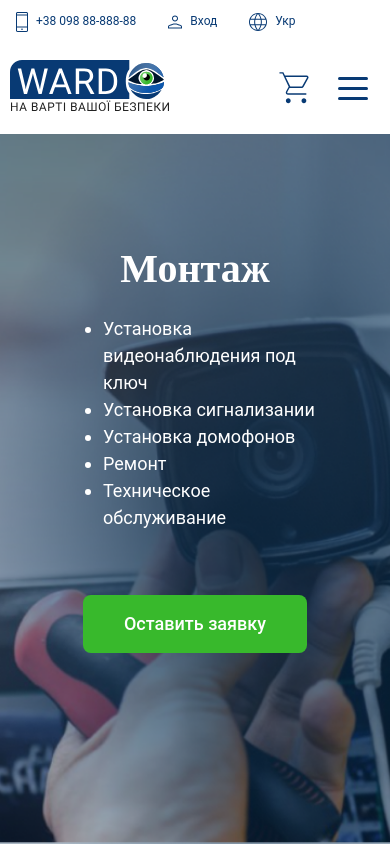
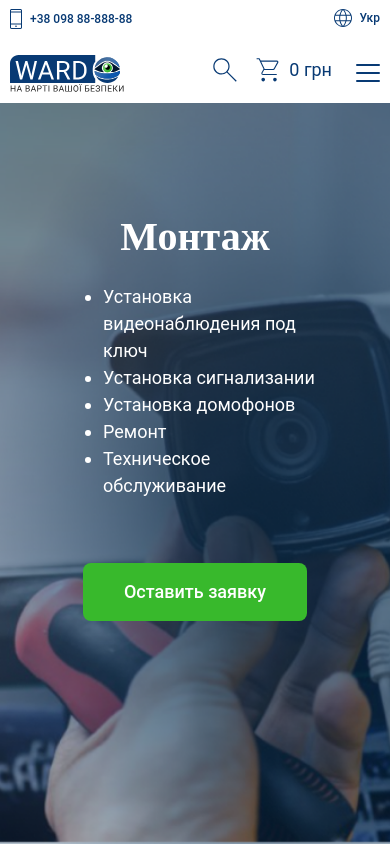
Before and after one commit to f4rr3ll1990/f4rr3ll1990.github.io, a plain HTML site: page index.html in a window 390 px wide. Shown: the top 844 px of the page. Drawn offline with nearby package versions, Linux system fonts and the light colour scheme; a small style sheet from the web is missing; a web font is replaced by a local one.

Commit message:
mobile nav fixes

```diff
--- a/index.html
+++ b/index.html
@@ -30,12 +30,7 @@
                             <span>+38 098 88-888-88</span>
                         </a>
                     </li>
-                    <li class="nav-item ">
-                        <a class="nav-link" href="#">
-                            <img src="image/main/person.svg" alt="">
-                            <span>Вход</span>
-                        </a>
-                    </li>
+
                     <li class="nav-item ">
                         <a class="nav-link" href="#">
                             <img src="image/main/language.svg" alt="">
@@ -57,7 +52,12 @@
                 <div class="mobile-buttons_right">
 
                     <a class="nav-link top-cart_button" href="#">
-                        <img src="image/main/shopping_cart.svg" alt="" class="menubuttons-icon">
+                        <span class="mobile-search_icon"></span>
+                    </a>
+
+                    <a class="nav-link top-cart_button" href="#">
+                        <span class="mobile-cartbtn_icon"></span>
+                        <span class="mobile-cartbtn_total">0 грн</span>
                     </a>
 
                     <button class="navbar-toggler mobile-nav_button" type="button" data-toggle="collapse"
--- a/styles.css
+++ b/styles.css
@@ -201,7 +201,9 @@
     z-index: 1200;
 }
 
-
+.mobile-logo_left .logo-image_link img {
+    height: 4.49vh;
+}
 
 .topmenu-wrap a {
     font-family: Roboto;
@@ -219,55 +221,62 @@
 
 .topbuttons-wrap .nav-link {
     font-family: Roboto;
+    font-size: 14px;
+    font-weight: 500;
+    line-height: 2px;
+    letter-spacing: 0em;
+    text-align: left;
+    color: #083A74;
+    display: flex;
+    align-items: center;
+    padding: 9px 10px;
+}
+
+.topbuttons-wrap .nav-link span {
+    padding-left: 8px;
+}
+
+.mainmenu-wrap a {
+    font-family: Roboto;
+    font-size: 20px;
+    font-weight: 500;
+    line-height: 30px;
+    letter-spacing: 0em;
+    text-align: left;
+    color: #222222;
+    /* padding: 29px 32px; */
+}
+
+.menubuttons-icon {
+    width: 24px;
+    height: 24px;
+}
+
+
+.top-cart_button span {
+    font-family: Roboto;
     font-size: 18px;
     font-weight: 400;
     line-height: 27px;
     letter-spacing: 0em;
     text-align: left;
     color: #083A74;
-    display: flex;
-    align-items: center;
-}
-
-.topbuttons-wrap .nav-link span {
     padding-left: 8px;
 }
 
-.mainmenu-wrap a {
-    font-family: Roboto;
-    font-size: 20px;
-    font-weight: 500;
-    line-height: 30px;
-    letter-spacing: 0em;
-    text-align: left;
-    color: #222222;
-    /* padding: 29px 32px; */
-}
-
-.menubuttons-icon {
-    width: 32px;
-    height: 32px;
-}
-
-.top-cart_button span {
-    font-family: Roboto;
-    font-size: 18px;
-    font-weight: 400;
-    line-height: 27px;
-    letter-spacing: 0em;
-    text-align: left;
-    color: #083A74;
-    padding-left: 8px;
-}
+
 
 /* MOBILE nav */
 .mob-info {
-    height: 6.2vh;
+    height: 5.6vh;
     display: none;
 }
+.topbuttons-wrap ul {
+    justify-content: space-between;
+}
 
 .mob-nav {
-    min-height: 9.7vh;
+    min-height: 6.6vh;
     display: none;
 }
 
@@ -276,18 +285,59 @@
 }
 
 .mob-nav .top-cart_button {
-    padding-top: 12px;
-}
+    /* padding-top: 12px; */
+    padding-top: 0px;
+    padding-bottom: 0px;
+}
+
+.mobile-cartbtn_icon {
+    background-image: url('image/main/shopping_cart.svg');
+    background-repeat: no-repeat;
+    background-size: contain;
+    display: inline-block;
+    position: relative;
+    top: 3px;
+    right: 5px;
+    width: 24px;
+    height: 24px;
+    padding-left: 0px !important;
+}
+.mobile-cartbtn_total {
+    padding-left: 0px !important;
+    position: relative;
+    top: -3px;
+}
+.mobile-search_icon {
+    background-image: url('image/main/search.svg');
+    background-repeat: no-repeat;
+    background-size: contain;
+    display: inline-block;
+    position: relative;
+    top: 3px;
+    /* right: 5px; */
+    width: 24px;
+    height: 24px;
+    padding-left: 0px !important;
+}
+
+
 
 .mobile-buttons_right {
     display: flex;
 }
+.mobile-buttons_right a {
+    padding: 0px 12px;
+}
 
 .mob-nav .mob-navwrap {
-    min-height: 84.1vh;
+    min-height: 87.8vh;
     padding-top: 8px;
 }
 
+.mobile-nav_button {
+    padding-top: 0;
+    padding-bottom: 0;
+}
 
 /* .mob-nav .mob-nav_biglink {
     font-family: IBM Plex Sans;
@@ -466,15 +516,15 @@ ul.static-menu,
     border: none;
 }
 
-.navbar-toggler,
 .navbar-toggler {
     outline: none;
     box-shadow: none;
     border: none;
+    padding-right: 0;
 }
 
 .animated-icon {
-    width: 30px;
+    width: 24px;
     height: 20px;
     position: relative;
     margin: 0px;
@@ -492,7 +542,7 @@ ul.static-menu,
 .animated-icon span {
     display: block;
     position: absolute;
-    height: 3px;
+    height: 2px;
     width: 100%;
     border-radius: 9px;
     opacity: 1;
@@ -520,7 +570,7 @@ ul.static-menu,
 }
 
 .animated-icon span:nth-child(2) {
-    top: 10px;
+    top: 8px;
     -webkit-transform-origin: left center;
     -moz-transform-origin: left center;
     -o-transform-origin: left center;
@@ -528,7 +578,7 @@ ul.static-menu,
 }
 
 .animated-icon span:nth-child(3) {
-    top: 20px;
+    top: 16px;
     -webkit-transform-origin: left center;
     -moz-transform-origin: left center;
     -o-transform-origin: left center;
@@ -554,7 +604,7 @@ ul.static-menu,
     -moz-transform: rotate(-45deg);
     -o-transform: rotate(-45deg);
     transform: rotate(-45deg);
-    top: 21px;
+    top: 17px;
     left: 8px;
 }
 
@@ -1478,7 +1528,7 @@ footer {
     }
 
     .hero-right {
-        height: 84.1vh;
+        height: 87.8vh;
         width: 27.78vw;
         background-repeat: no-repeat;
         background-size: cover;
```
